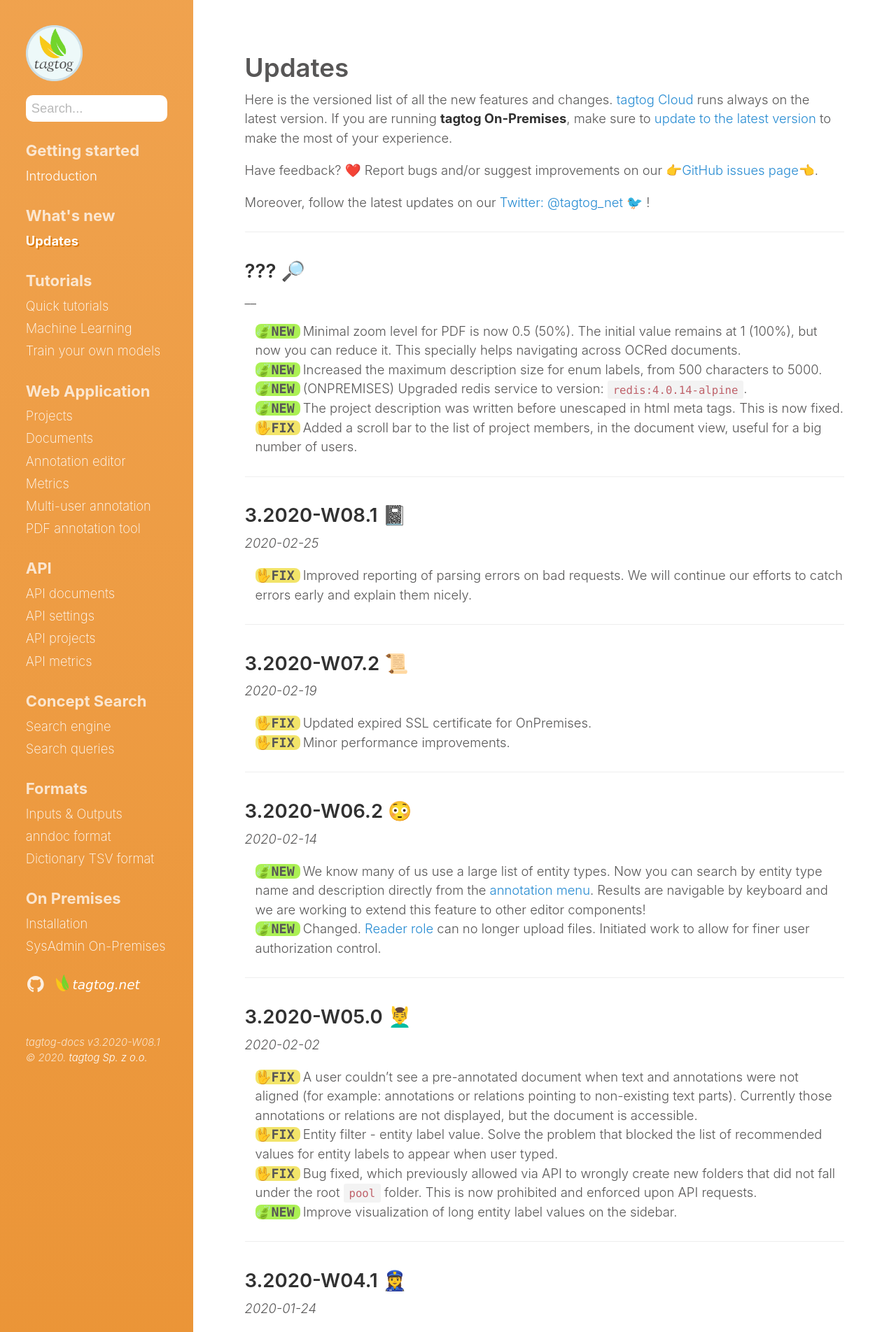
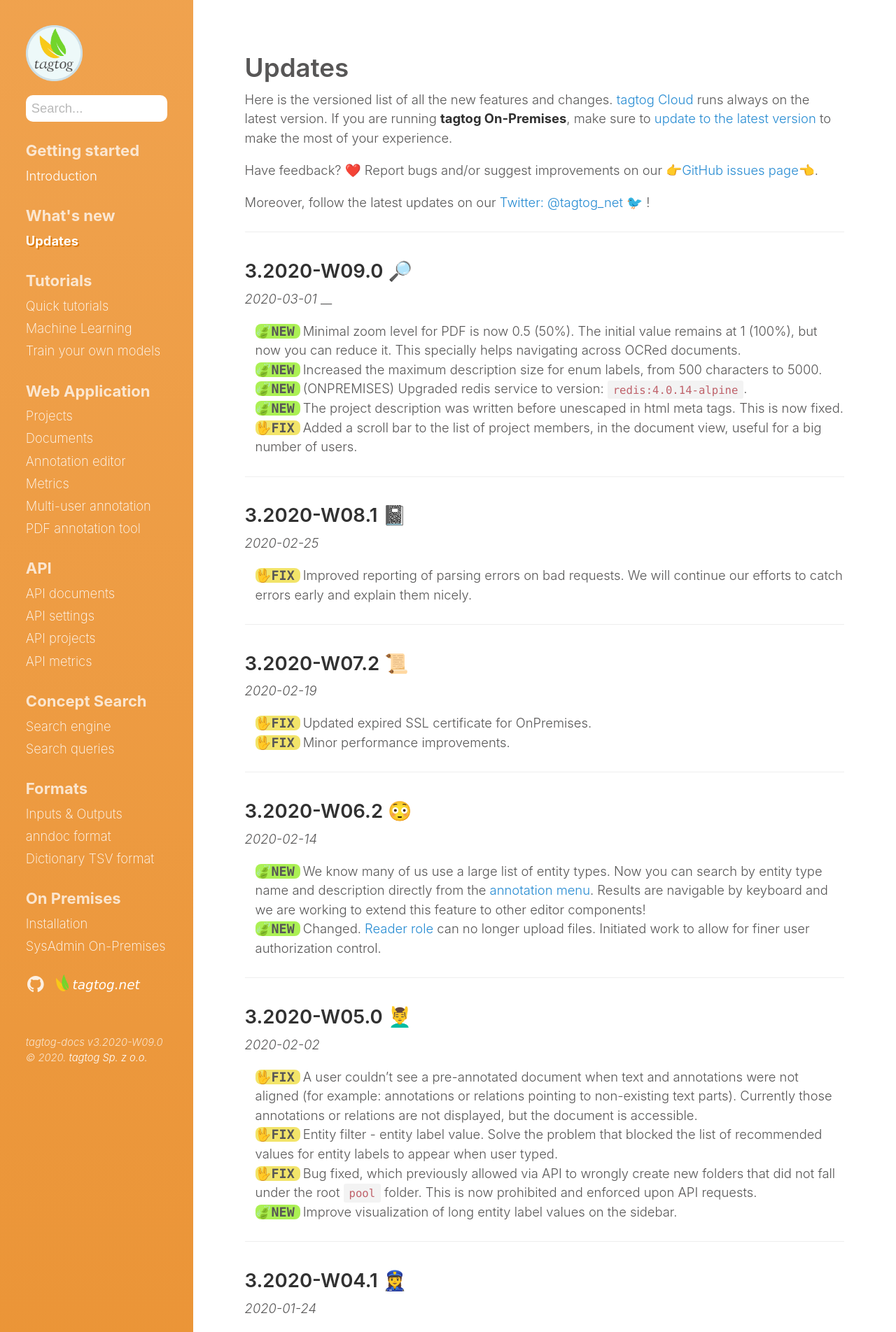
Before and after one commit to tagtogorg/tagtog-doc, a Jekyll site: the page built from updates.md, in a window 1280 px wide. Shown: the top 1904 px of the page at 70% size. Built offline with Jekyll 4.4.1, drawn with Linux system fonts in a browser that asks for light colours; nearby versions of some CDN libraries; emoji names are drawn with the system emoji font.

Commit message:
Bump version: 3.2020-W09.0 🔎

```diff
--- a/_config.yml
+++ b/_config.yml
@@ -71,7 +71,7 @@ plugins:
   - jemoji
 
 # Custom vars
-version: 3.2020-W08.1
+version: 3.2020-W09.0
 sidebar_home_link: true
 search_page: false
 # sidebar_blog_link:  '/blog'   # By default, your home page is your blog
--- a/updates.md
+++ b/updates.md
@@ -14,7 +14,8 @@ Moreover, follow the latest updates on our [Twitter: @tagtog_net 🐦](https://t
 
 ---
 
-## ??? 🔎
+## 3.2020-W09.0 🔎
+_2020-03-01_
 __
 
 <ul class="updates">
```
Also changed, not shown: 1 other file.
